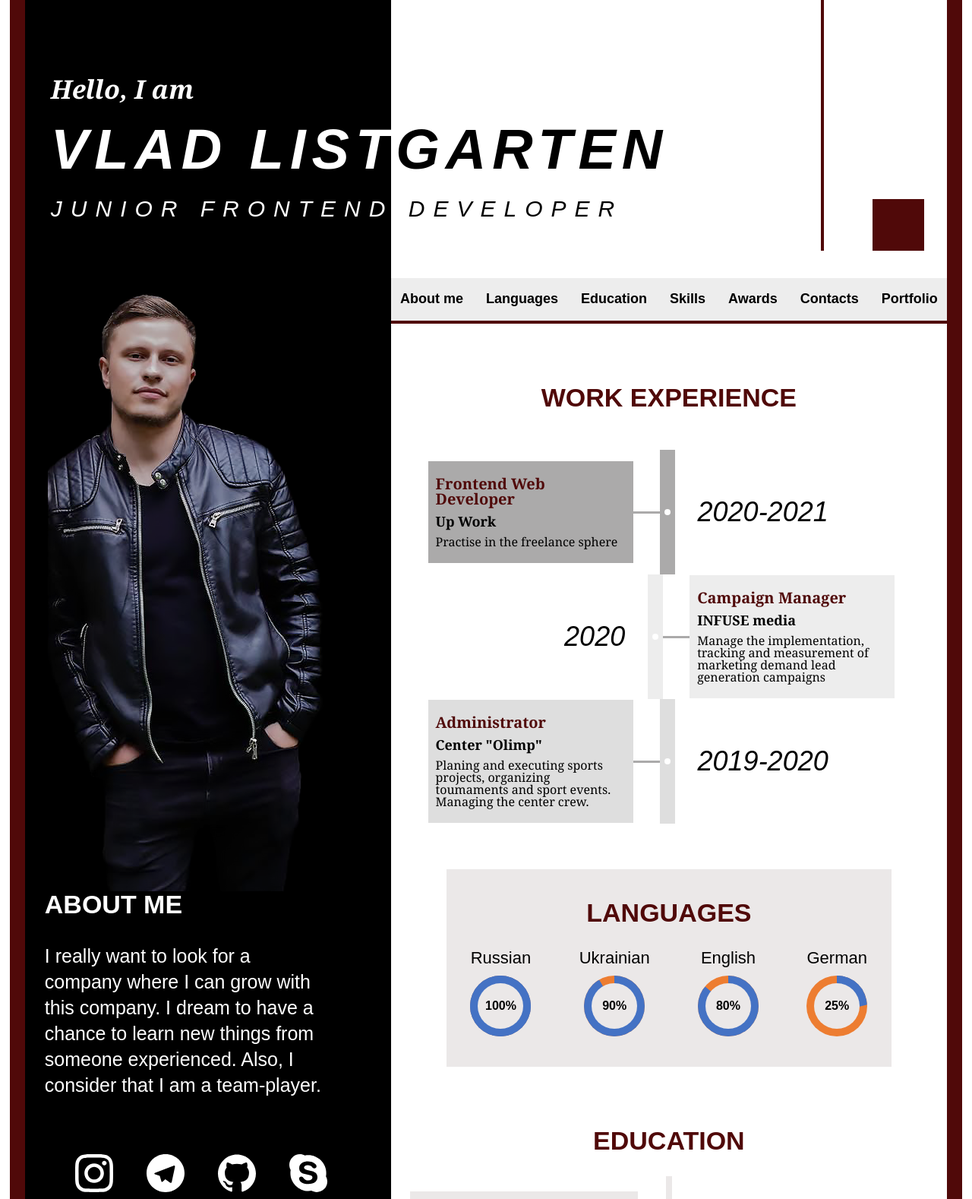
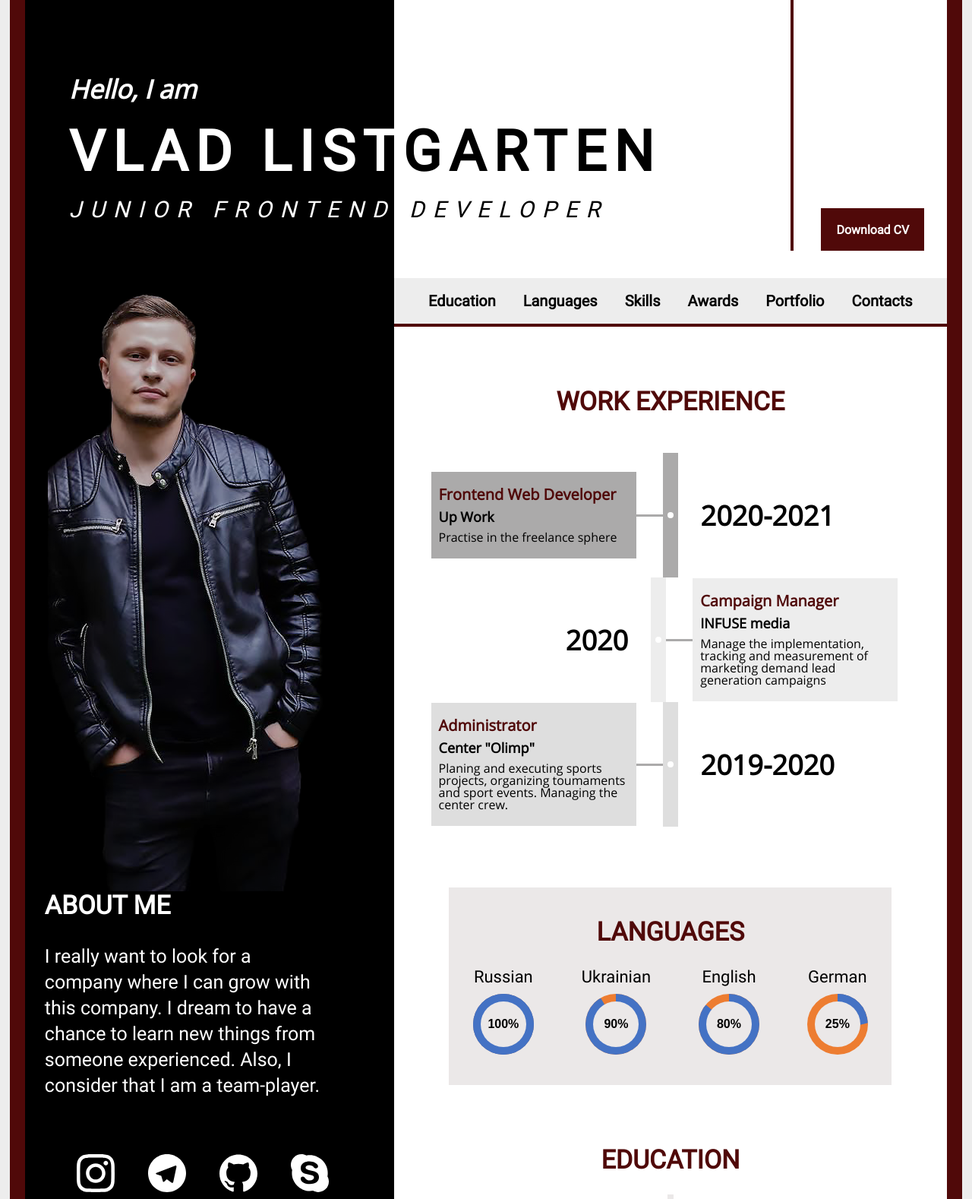
Before and after one commit to listgarten100/rsschool-cv, a website: page index.html in a window 1280 px wide. Shown: the top 1578 px of the page at 76% size. Drawn offline with Linux system fonts and the light colour scheme.

Commit message:
refactor: fix styles

```diff
--- a/assets/js/main.js
+++ b/assets/js/main.js
@@ -0,0 +1,17 @@
+const links = document.querySelectorAll('.menu__link');
+
+// console.log(anchors);
+
+for (let link of links) {
+    link.addEventListener('click', function (e) {
+    e.preventDefault()
+
+    const blockID = link.getAttribute('href').substr(1);
+
+
+    document.getElementById(blockID).scrollIntoView({
+      behavior: 'smooth',
+      block: 'start'
+    })
+  })
+}
--- a/assets/scss/_about.scss
+++ b/assets/scss/_about.scss
@@ -78,9 +78,16 @@
    }
 
    &__link{
+       display: block;
        width: 100%;
-       height: 100%;
+       transition: 0.3s ease-out;
+    //    height: 100%;
     //    width: 50px;
     //    height: 50px;
+
+    &:hover{
+        transform: scale(1.3);
+        transition: 0.3s ease-out;
+    }
    }
 }
--- a/assets/scss/_header.scss
+++ b/assets/scss/_header.scss
@@ -9,26 +9,51 @@
     }
 }
 
-.decor{
+.download{
     display: grid;
-    grid-template-columns: 1fr 1fr;
+    grid-template-columns: 0.3fr 1fr;
     justify-self: end;
     // grid-gap: 10px;
     margin-right: 30px;
+    // display: flex;
+    // grid-template-rows: 2fr 1fr;
 
     &__stick{
         width: 4px;
         height: 330px;
         background-color: $brown;
+        // grid-row: span 2;
     }
 
-    &__square{
-        width: 68px;
-        height: 68px;
+    &__link{
+        // width: 68px;
+        // height: 68px;
         background-color: $brown;
         align-self: end;
+        color: #fff;
+        padding: 20px;
+        font-weight: 700;
+        font-family: $font1;
+        transition: all 0.2s ease-out;
+        border: none;
+
+
+        &:hover{
+            transition: all 0.2s ease-out;
+        //   transform: scale(1.2);
+          opacity: 0.7;
+        }
     }
 }
+
+// .download{
+//     padding: 10px;
+//     // background-color: #abaaaa;
+//     background-color: $brown;
+//     color: #fff;
+//     // grid-column: 2 / 3;
+//     align-self: center;
+// }
 
 
 .menu{
@@ -50,9 +75,9 @@
 
     &__item{
 
-        padding-top: 8px;
+        padding-top: 10px;
         &:not(:last-child) {
-            margin-right: 10px;
+            margin-right: 16px;
         }
     }
 
@@ -60,7 +85,7 @@
         display: block;
         padding: 10px;
         font-family: $font1;
-        font-size: 18px;
+        font-size: 20px;
         color: $black;
         font-weight: 600;
 
--- a/assets/scss/_languages.scss
+++ b/assets/scss/_languages.scss
@@ -7,7 +7,7 @@
     &__inner{
         width: 80%;
         padding: 40px 0;
-        margin-top: 60px;
+        margin-top: 80px;
         background-color: #ebe8e8;
         // display: flex;
         // flex-direction: column;
--- a/assets/scss/_styles.scss
+++ b/assets/scss/_styles.scss
@@ -1,6 +1,10 @@
 /* wrapper */
 * {
     box-sizing: border-box;
+}
+
+body {
+    background-color: #ededed;
 }
 
 .layout {
@@ -10,20 +14,22 @@
   max-width: 1280px;
   margin: 0 auto;
 
-//   border-left: 20px solid $brown;
-//   border-right: 20px solid $brown;
+  border-left: 20px solid $brown;
+  border-right: 20px solid $brown;
 }
 
 .content{
     display: grid;
     grid-template-areas: "aside main";
     grid-template-columns: 1fr 1.5fr;
+    background-color: #fff;
 }
 
 .aside{
     grid-area: aside;
     background-color: #000;
-    border-left: 20px solid $brown;
+    // border-left: 20px solid $brown;
+    border-bottom: 30px solid #fff;
 
     &__inner{
         padding: 0 26px 0 26px;
@@ -32,7 +38,7 @@
 
 .main{
     grid-area: main;
-    border-right: 20px solid $brown;
+    // border-right: 20px solid $brown;
 }
 
 
--- a/assets/scss/_title.scss
+++ b/assets/scss/_title.scss
@@ -1,6 +1,6 @@
 .title{
     position: absolute;
-    left: 54px;
+    left: 58px;
     top: 100px;
     display: grid;
     grid-gap: 26px;
@@ -8,7 +8,8 @@
 
    &__greeting{
        font-size: 34px;
-       font-family: $font2;
+    //    font-family: 'Marck Script', sans-serif;
+        font-family: $font2;
        font-weight: 700;
        color: #fff;
        font-style: italic;
@@ -19,9 +20,9 @@
     font-family: $font1;
     font-weight: 700;
     color: #fff;
-    font-style: italic;
+    // font-style: italic;
     text-transform: uppercase;
-    letter-spacing: 8px;
+    letter-spacing: 10px;
    }
 
    &__name--black{
--- a/assets/scss/_work.scss
+++ b/assets/scss/_work.scss
@@ -33,7 +33,7 @@
 
 
         &:nth-child(2) {
-            margin-right: 69px;
+            margin-right: 65px;
             margin-left: auto;
         }
     }
@@ -123,9 +123,9 @@
 
     &__date{
         font-size: 36px;
-        font-weight: 500;
-        font-family: $font1;
-        font-style: italic;
+        font-weight: 700;
+        font-family: $font2;
+        // font-style: italic;
     }
 
     // &__date--right{
--- a/assets/scss/font-face.scss
+++ b/assets/scss/font-face.scss
@@ -13,3 +13,20 @@
 
   src: url("../fonts/opensans-regular.woff2") format("woff2");
 }
+
+@font-face {
+    font-family: "Open Sans";
+    font-weight: normal;
+    font-style: normal;
+
+    src: url("../fonts/opensans-regular.woff2") format("woff2");
+  }
+
+  @font-face {
+    font-family: "Marck Script";
+    font-weight: normal;
+    font-style: normal;
+
+    font-display: swap;
+    src: url("../fonts/MarckScript-Regular.woff2") format("woff2"),
+  }
--- a/assets/scss/variables.scss
+++ b/assets/scss/variables.scss
@@ -5,5 +5,7 @@ $black : #000;
 
 
 //fonts
-$font1: Arial, Helvetica, sans-serif;
-$font2: Georgia, 'Times New Roman', Times, serif;
+// $font1: Arial, Helvetica, sans-serif;
+$font1: 'Roboto', sans-serif;
+// $font2: Georgia, 'Times New Roman', Times, serif;
+$font2: 'Open Sans', Times, serif;
--- a/index.html
+++ b/index.html
@@ -5,6 +5,7 @@
     <meta http-equiv="X-UA-Compatible" content="IE=edge">
     <meta name="viewport" content="width=device-width, initial-scale=1.0">
     <link rel="stylesheet" href="assets/css/style.css">
+    <link rel="icon" href="assets/img/favicon.ico" type="image/x-icon">
     <title>CV</title>
 </head>
 <body>
@@ -21,20 +22,24 @@
             <main class="main">
                 <header class="header">
                     <div class="header__inner">
-                        <div class="decor">
-                            <div class="decor__stick"></div>
-                            <div class="decor__square"></div>
+                        <div class="download">
+
+                            <div class="download__stick"></div>
+                            <!-- <a href="file/CV.pdf" class="download" target="_blank">Download CV</a> -->
+                            <a href="file/CV.pdf" class="download__link" target="_blank">Download CV</a>
+
                         </div>
                         <nav class="menu">
                             <ul class="menu__list">
-                                <li class="menu__item"><a href="#" class="menu__link">About me</a></li>
+                                <!-- <li class="menu__item"><a href="#about" class="menu__link">About me</a></li> -->
+                                <li class="menu__item"><a href="#education" class="menu__link">Education</a></li>
+                                <li class="menu__item"><a href="#lang" class="menu__link">Languages</a></li>
 
-                                <li class="menu__item"><a href="#" class="menu__link">Languages</a></li>
-                                <li class="menu__item"><a href="#" class="menu__link">Education</a></li>
-                                <li class="menu__item"><a href="#" class="menu__link">Skills</a></li>
-                                <li class="menu__item"><a href="#" class="menu__link">Awards</a></li>
-                                <li class="menu__item"><a href="#" class="menu__link">Contacts</a></li>
-                                <li class="menu__item"><a href="#" class="menu__link">Portfolio</a></li>
+                                <li class="menu__item"><a href="#skills" class="menu__link">Skills</a></li>
+                                <li class="menu__item"><a href="#awards" class="menu__link">Awards</a></li>
+                                <li class="menu__item"><a href="#portfolio" class="menu__link">Portfolio</a></li>
+                                <li class="menu__item"><a href="#contacts" class="menu__link">Contacts</a></li>
+
                             </ul>
                         </nav>
                     </div>
@@ -97,7 +102,7 @@
                         </ul>
                     </div>
                 </section>
-                <section class="lang">
+                <section class="lang" id="lang">
                     <div class="lang__inner">
                         <h3 class="headline">languages</h3>
                         <ul class="lang__list">
@@ -136,7 +141,7 @@
                         </ul>
                     </div>
                 </section>
-                <section class="education">
+                <section class="education" id="education">
                     <div class="education__inner">
                         <h3 class="headline">
                             education
@@ -198,7 +203,7 @@
                         </ul>
                     </div>
                 </section>
-                <section class="awards">
+                <section class="awards" id="awards">
                     <div class="awards__inner">
                         <h3 class="headline">
                             awards
@@ -234,19 +239,19 @@
                         </div>
                     </div>
                 </section>
-                <section class="portfolio">
+                <section class="portfolio" id="portfolio">
                     <div class="portfolio__inner">
                         <h3 class="headline">Portfolio</h3>
                         <ul class="portfolio__list">
                             <li class="portfolio__item">
-                                <a href="" class="portfolio__link">
+                                <a href="https://listgarten100.github.io/blog/" class="portfolio__link" target="_blank">
                                     <img src="assets/img/img-blog.png" alt="blog" class="portfolio__img">
                                     <img src="assets/img/img-eye.svg" alt="eye" class="portfolio__img--eye">
                                 </a>
                                 <p class="portfolio__desc">Grid-CSS</p>
                             </li>
                             <li class="portfolio__item">
-                                <a href="" class="portfolio__link">
+                                <a href="https://listgarten100.github.io/slider/" class="portfolio__link" target="_blank">
                                     <img src="assets/img/img-slider.png" alt="slider" class="portfolio__img">
                                     <img src="assets/img/img-eye.svg" alt="eye" class="portfolio__img--eye">
                                 </a>
@@ -254,14 +259,14 @@
 
                             </li>
                             <li class="portfolio__item">
-                                <a href="" class="portfolio__link">
+                                <a href="https://listgarten100.github.io/weather/" class="portfolio__link" target="_blank">
                                     <img src="assets/img/img-weather.png" alt="weather" class="portfolio__img">
                                     <img src="assets/img/img-eye.svg" alt="eye" class="portfolio__img--eye">
                                 </a>
                                 <p class="portfolio__desc">Fetch requests</p>
                             </li>
                             <li class="portfolio__item">
-                                <a href="" class="portfolio__link">
+                                <a href="https://listgarten100-wildlife.netlify.app/" class="portfolio__link" target="_blank">
                                     <img src="assets/img/img-wildlife.png" alt="widlife" class="portfolio__img">
                                     <img src="assets/img/img-eye.svg" alt="eye" class="portfolio__img--eye">
                                 </a>
@@ -276,21 +281,21 @@
                     <section class="about">
                         <div class="about__inner">
                             <img src="assets/img/img-logo.png" alt="logo" class="about__logo">
-                            <h3 class="aside__headline">about me</h3>
+                            <h3 id="about" class="aside__headline">about me</h3>
                             <p class="about__text">
                                 I really want to look for a company where I can grow with this company. I dream to have a chance to learn new things from someone experienced. Also, I consider that I am a team-player.
                             </p>
                             <ul class="social">
 
-                                    <li class="social__item"><a href="#" class="social__link"><img src="assets/img/img-insta.svg" alt="icon" class="social__img"></a></li>
-                                    <li class="social__item"><a href="#" class="social__link"><img src="assets/img/img-telegram.svg" alt="icon" class="social__img"></a></li>
-                                    <li class="social__item"><a href="#" class="social__link"><img src="assets/img/img-github.svg" alt="icon" class="social__img"></a></li>
-                                    <li class="social__item"><a href="#" class="social__link"><img src="assets/img/img-skype.svg" alt="icon" class="social__img"></a></li>
+                                    <li class="social__item"><a href="https://instagram.com/vlad.listgarten?igshid=a1wtdormsbtw" class="social__link" target="_blank"><img src="assets/img/img-insta.svg" alt="icon" class="social__img"></a></li>
+                                    <li class="social__item"><a href="https://t.me/vlad_listgarten" class="social__link" target="_blank"><img src="assets/img/img-telegram.svg" alt="icon" class="social__img"></a></li>
+                                    <li class="social__item"><a href="https://github.com/listgarten100" class="social__link" target="_blank"><img src="assets/img/img-github.svg" alt="icon" class="social__img"></a></li>
+                                    <li class="social__item"><a href="https://join.skype.com/invite/B4TOlEmSE0mi" class="social__link" target="_blank"><img src="assets/img/img-skype.svg" alt="icon" class="social__img"></a></li>
 
                             </ul>
                         </div>
                     </section>
-                    <section class="skills">
+                    <section class="skills" id="skills">
                         <div class="skills__inner">
                             <h3 class="aside__headline">skills</h3>
                             <ul class="skills__list">
@@ -370,31 +375,33 @@
                 </div>
             </aside>
         </div>
-    </div>
+
     <footer class="footer">
-        <div class="layout">
-                <div class="contact">
+
+                <div class="contact" id="contacts">
                     <h3 class="contact__title">contact me</h3>
                     <ul class="contact__list">
-                        <li class="contact__item"><a href="#" class="contact__link">
+                        <li class="contact__item"><a href="https://github.com/listgarten100" class="contact__link" target="_blank">
                             <img src="assets/img/img-site.svg" alt="site" class="contact__img">
                             https://githab.com/listgarten100
                         </a></li>
-                        <li class="contact__item"><a href="#" class="contact__link">
+                        <li class="contact__item"><a href="tel: +380506802249" class="contact__link">
                             <img src="assets/img/img-phone.svg" alt="phone" class="contact__img">
                             +380506802249
                         </a></li>
-                        <li class="contact__item"><a href="#" class="contact__link">
+                        <li class="contact__item"><a href="https://www.google.com/maps/place/%D0%A5%D0%B0%D1%80%D1%8C%D0%BA%D0%BE%D0%B2,+%D0%A5%D0%B0%D1%80%D1%8C%D0%BA%D0%BE%D0%B2%D1%81%D0%BA%D0%B0%D1%8F+%D0%BE%D0%B1%D0%BB%D0%B0%D1%81%D1%82%D1%8C/@49.994507,36.145742,11z/data=!3m1!4b1!4m5!3m4!1s0x4127a09f63ab0f8b:0x2d4c18681aa4be0a!8m2!3d49.9935!4d36.230383" class="contact__link" target="_blank">
                             <img src="assets/img/img-location.svg" alt="location" class="contact__img">
                             Ukraine, Kharkiv
                         </a></li>
-                        <li class="contact__item"><a href="#" class="contact__link">
+                        <li class="contact__item"><a href="mailto: listgarten100@gmail.com" class="contact__link">
                             <img src="assets/img/img-email.svg" alt="email" class="contact__img">
                             listgarten100@gmail.com
                         </a></li>
                     </ul>
                 </div>
-        </div>
-    </footer>
+
+        </footer>
+    </div>
+    <script src="assets/js/main.js"></script>
 </body>
 </html>
```
Also changed, not shown: assets/scss/_footer.scss (+11 -2 lines), assets/scss/_skills.scss (+4 -4 lines), assets/css/style.css, assets/fonts/MarckScript-Regular.woff2 (added), assets/fonts/opensans-regular.woff2 (added), assets/fonts/roboto-regular.woff2 (added), assets/img/favicon.ico (added), 1 other file.
